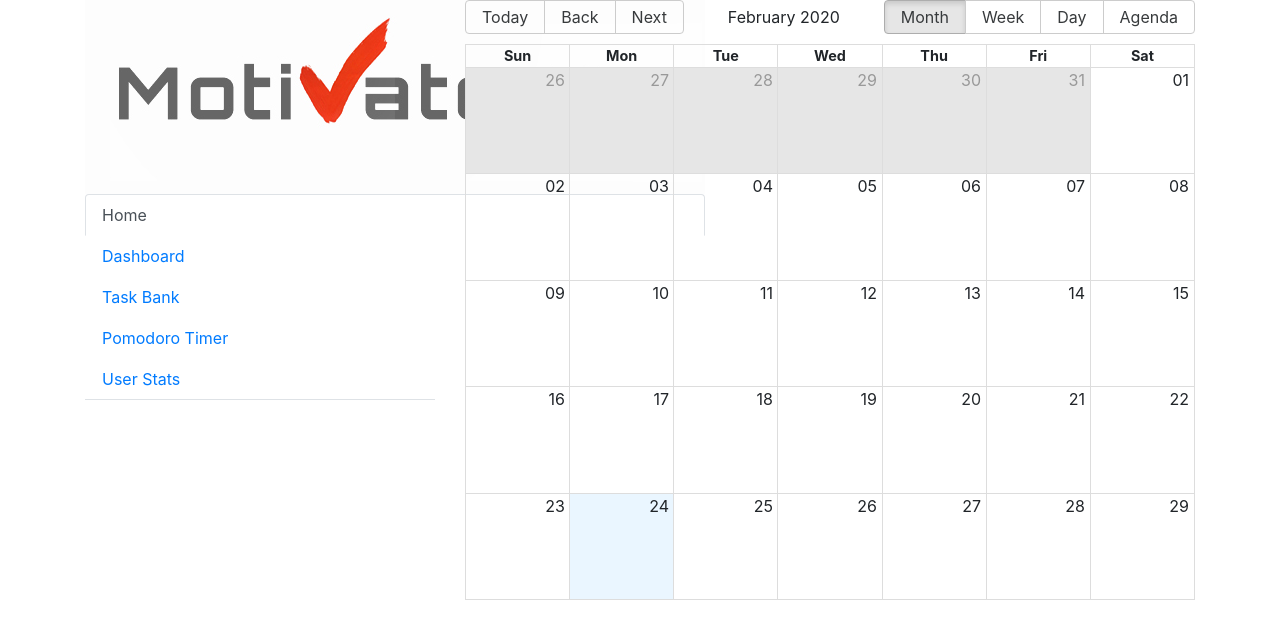
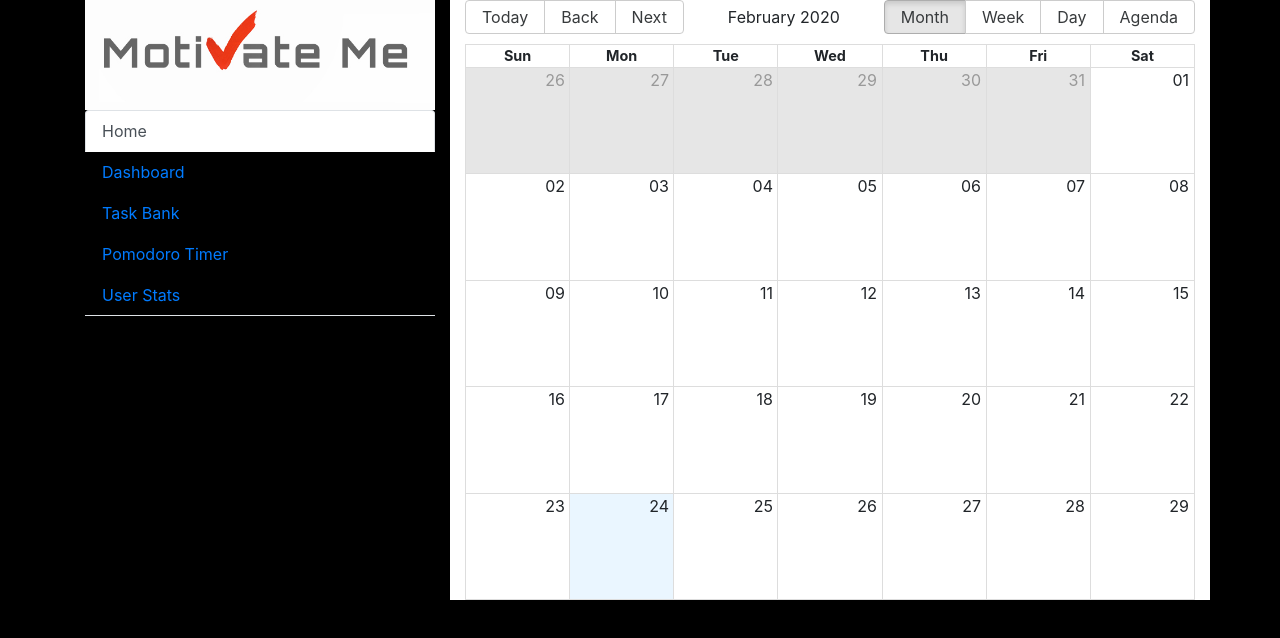
Before and after one commit to aces15224/Testing-grounds, a React (Create React App) app in the folder client/: page / in a window 1280 px wide. Shown: the top 638 px of the page. Built offline with nearby package versions, Linux system fonts and the light colour scheme; no server answers.

Commit message:
Add files via upload

```diff
--- a/client/src/App.css
+++ b/client/src/App.css
@@ -36,3 +36,46 @@
     transform: rotate(360deg);
   }
 }
+
+body{
+  background-color:black;
+  margin:0px;
+}
+
+#taskCard{
+  min-height:650px;
+  margin: 0px;
+}
+#logo{
+  width: 100%;
+  border: #495057
+}
+
+.nav{
+  float:left;
+  margin-left:0px;
+  padding:0px;
+}
+
+#mainDisplay{
+  float:right;
+  background-color: white;
+}
+
+#formContainer{
+  float:right;
+}
+
+#select-year, #select-month, #select-day{
+  color:#495057;
+  padding:.375rem 1.75rem .375rem .75rem;
+  line-height:1.5;
+  font-family:Arial;
+  font-size:1rem;
+  font-weight:400;
+  height:38px;
+  width: 209px;
+  border-radius: .25rem;
+  border:1px solid #ced4da;
+  display:inline-block;
+}
```
